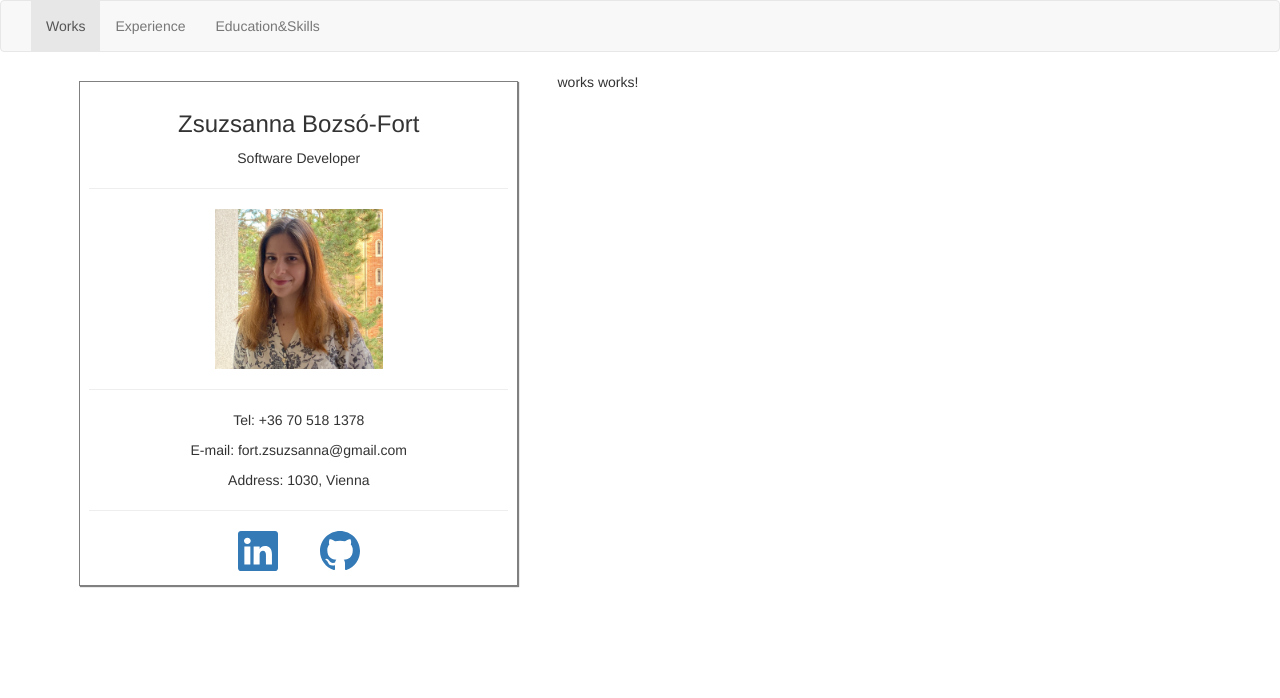
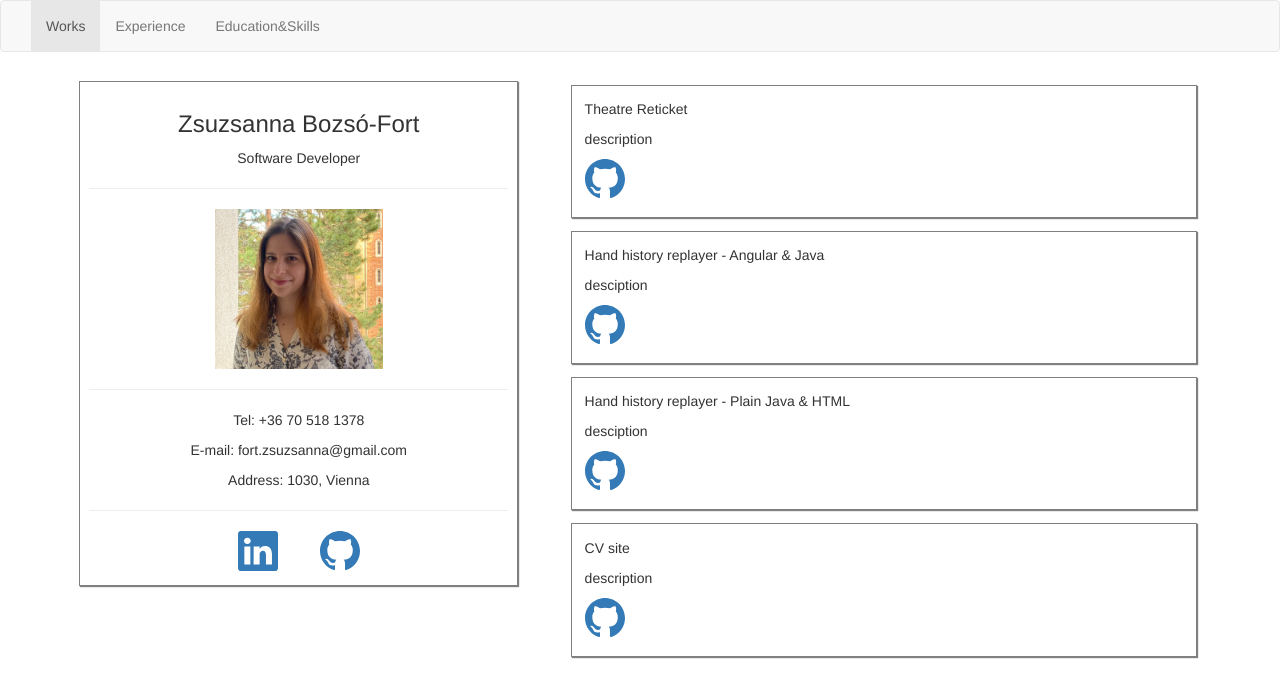
Before and after one commit to fortzsu/angular-cv-bozso-fort, an Angular app: page /works in a window 1280 px wide. Shown: the top 698 px of the page. Built offline with nearby package versions, Linux system fonts and the light colour scheme.

Commit message:
works works

```diff
--- a/src/app/infos/works/works.component.css
+++ b/src/app/infos/works/works.component.css
@@ -0,0 +1,6 @@
+.holder-class {
+  border: 1px solid grey;
+  padding: 2%;
+  box-shadow: 1px 1px 1px grey;
+  margin: 2%;
+}
--- a/src/app/infos/works/works.component.html
+++ b/src/app/infos/works/works.component.html
@@ -1 +1,11 @@
-<p>works works!</p>
+<div class="holder-class" *ngFor="let work of works">
+  <p>{{work.title}}</p>
+  <p>{{work.description}}</p>
+  <a [href]=work.link target="_blank">
+    <svg xmlns="http://www.w3.org/2000/svg" width="40" height="40" fill="currentColor" class="bi bi-github"
+         viewBox="0 0 16 16">
+      <path
+        d="M8 0C3.58 0 0 3.58 0 8c0 3.54 2.29 6.53 5.47 7.59.4.07.55-.17.55-.38 0-.19-.01-.82-.01-1.49-2.01.37-2.53-.49-2.69-.94-.09-.23-.48-.94-.82-1.13-.28-.15-.68-.52-.01-.53.63-.01 1.08.58 1.23.82.72 1.21 1.87.87 2.33.66.07-.52.28-.87.51-1.07-1.78-.2-3.64-.89-3.64-3.95 0-.87.31-1.59.82-2.15-.08-.2-.36-1.02.08-2.12 0 0 .67-.21 2.2.82.64-.18 1.32-.27 2-.27s1.36.09 2 .27c1.53-1.04 2.2-.82 2.2-.82.44 1.1.16 1.92.08 2.12.51.56.82 1.27.82 2.15 0 3.07-1.87 3.75-3.65 3.95.29.25.54.73.54 1.48 0 1.07-.01 1.93-.01 2.2 0 .21.15.46.55.38A8.01 8.01 0 0 0 16 8c0-4.42-3.58-8-8-8"/>
+    </svg>
+  </a>
+</div>
--- a/src/app/infos/works/works.component.ts
+++ b/src/app/infos/works/works.component.ts
@@ -1,10 +1,21 @@
-import { Component } from '@angular/core';
+import {Component, OnInit} from '@angular/core';
+import {WorkInfoModel} from "../../model/work-info.model";
+import {WorksService} from "../../service/works.service";
 
 @Component({
   selector: 'app-works',
   templateUrl: './works.component.html',
   styleUrl: './works.component.css'
 })
-export class WorksComponent {
+export class WorksComponent implements OnInit{
+
+  works: WorkInfoModel[];
+
+  constructor(private worksService: WorksService) {}
+
+  ngOnInit() {
+    this.works = this.worksService.getWorks();
+  }
+
 
 }
--- /dev/null
+++ b/src/app/model/work-info.model.ts
@@ -0,0 +1,6 @@
+export class WorkInfoModel {
+
+  constructor(public title: string, public description: string, public link: string) {
+  }
+
+}
--- a/src/app/service/works.service.ts
+++ b/src/app/service/works.service.ts
@@ -1,4 +1,5 @@
 import { Injectable } from '@angular/core';
+import {WorkInfoModel} from "../model/work-info.model";
 
 @Injectable({
   providedIn: 'root'
@@ -7,8 +8,18 @@
 
   constructor() { }
 
-  //https://github.com/fortzsu/hand-history-replayer-app - csak Java
-  //https://github.com/fortzsu/hand-history-replayer-spring - java+angular works
-  //https://github.com/fortzsu/theater_reticket - theater-reticket
-  //https://github.com/fortzsu/angular-cv-bozso-fort
+  works: WorkInfoModel[] = [
+    new WorkInfoModel('Theatre Reticket', 'description',
+      'https://github.com/fortzsu/theater_reticket'),
+    new WorkInfoModel('Hand history replayer - Angular & Java', 'desciption',
+      'https://github.com/fortzsu/hand-history-replayer-spring'),
+    new WorkInfoModel('Hand history replayer - Plain Java & HTML', 'desciption',
+      'https://github.com/fortzsu/hand-history-replayer-app'),
+    new WorkInfoModel('CV site', 'description',
+    'https://github.com/fortzsu/angular-cv-bozso-fort')
+  ]
+
+  getWorks(): WorkInfoModel[] {
+    return this.works.slice();
+  }
 }
```
Also changed, not shown: 1 other file (tests, documents, lock files or other folders).
